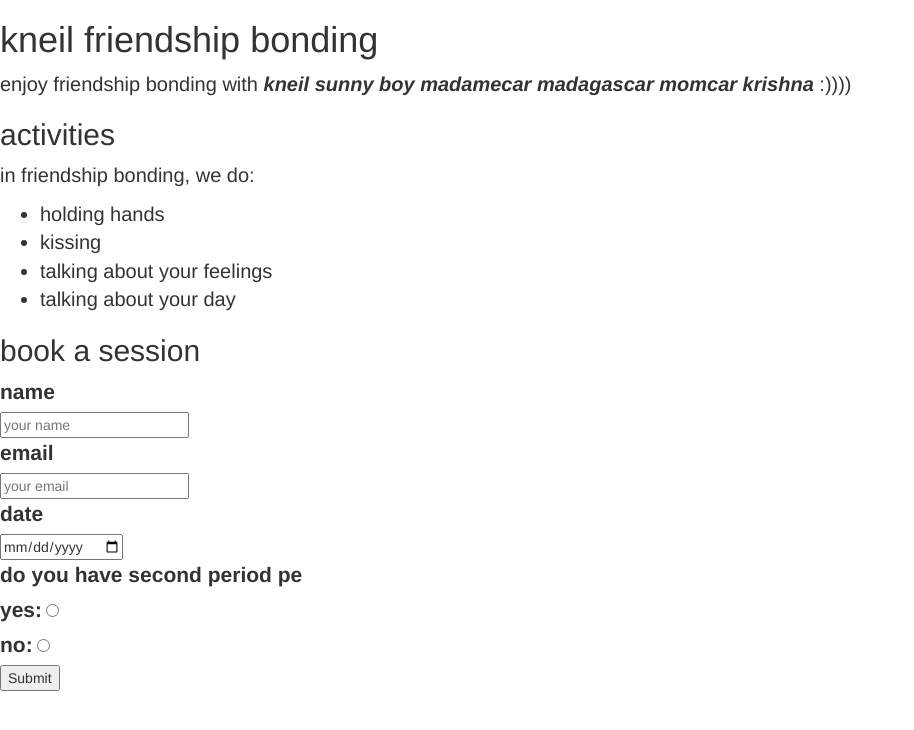
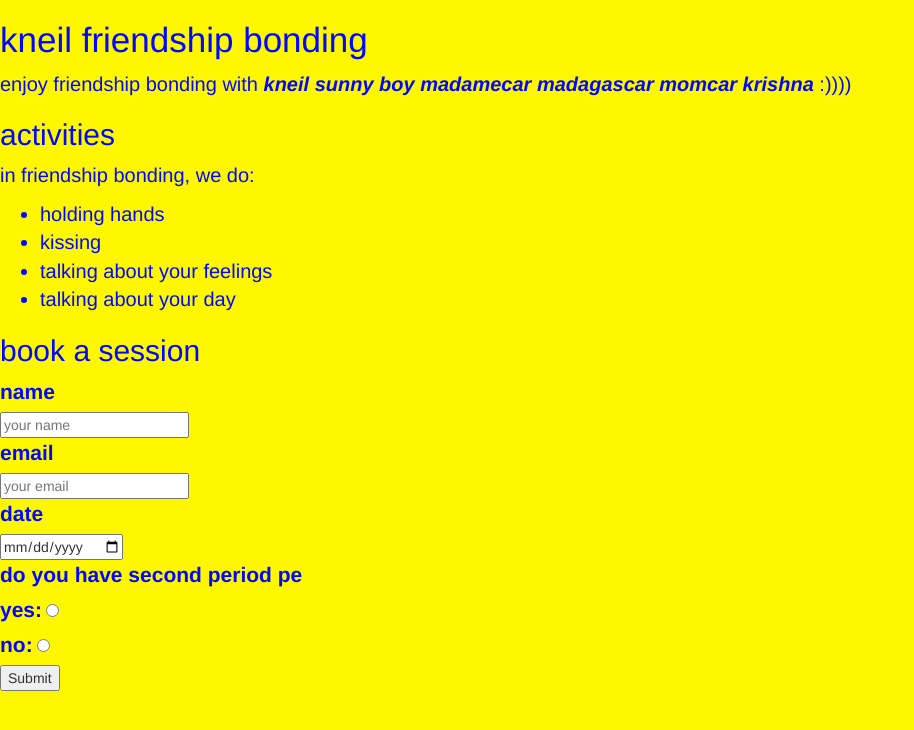
Before and after one commit to InfinitePower563/friendship-bonding, a plain HTML site: page index.html in a window 1280 px wide. Shown: the whole page, without its empty margins (0-914 px from the left). Drawn offline with nearby package versions, Linux system fonts and the light colour scheme.

Commit message:
add rainbow

```diff
--- a/index.html
+++ b/index.html
@@ -27,31 +27,35 @@
              }
         </script>
     </head>
-    <body>
-        <h1><span id="title">kneil friendship bonding</span></h1>
-        <p>enjoy friendship bonding with <span id="name"><b><i>kneil sunny boy madamecar madagascar momcar krishna</b></i></span> :))))</p>
-        <h2>activities</h2>
-        <p>in friendship bonding, we do:</p>
+    <body class="bg">
+        <h1><span id="title" class="text">kneil friendship bonding</span></h1>
+        <p class="text">enjoy friendship bonding with <span id="name"><b><i>kneil sunny boy madamecar madagascar momcar krishna</b></i></span> :))))</p>
+        <h2 class="text">activities</h2>
+        <p class="text">in friendship bonding, we do:</p>
         <ul>
-            <li>holding hands</li>
-            <li>kissing</li>
-            <li>talking about your feelings</li>
-            <li>talking about your day</li>
+            <li class="text">holding hands</li>
+            <li class="text">kissing</li>
+            <li class="text">talking about your feelings</li>
+            <li class="text">talking about your day</li>
         </ul>
-        <h2>book a session</h2>
-        <label for="name">name</label>
+        <h2 class="text">book a session</h2>
+        <label for="name" class="text">name</label>
         <br>
         <input type="text" id="name" name="name" placeholder="your name"><br>
-        <label for="email">email</label><br>
+        <label for="email" class="text">email</label><br>
         <input type="email" id="email" name="email" placeholder="your email"><br>
-        <label for="date">date</label><br>
+        <label for="date" class="text">date</label><br>
         <input type="date" id="date" name="date"><br>
-        <label for="time-confirm">do you have second period pe</label><br>
-        <label>yes:</label>
+        <label for="time-confirm" class="text">do you have second period pe</label><br>
+        <label class="text">yes:</label>
         <input type="radio" id="time-confirm-yes" name="time-confirm" value="yes"><br>
-        <label>no:</label>
+        <label class="text">no:</label>
         <input type="radio" id="time-confirm" name="time-confirm" value="no"><br>
         <button onclick="onFormSubmit();">Submit</button>
-        <p id="result"></p>
+        <p id="result" class="text"></p>
     </body>
+    <script src="script.js"></script>
+    <script>
+        bg();
+    </script>
 </html>
--- /dev/null
+++ b/script.js
@@ -0,0 +1,49 @@
+var bgPage = document.getElementsByClassName('bg')[0];
+var allText = document.getElementsByClassName('text');
+
+var r = 0,
+g = 0,
+b = 0;
+function complementColor () {
+    //find the complementary color given rgb values
+    red = 255 - r;
+    green = 255 - g;
+    blue = 255 - b;
+    //set the complementary color as the text color
+    for (var i = 0; i < allText.length; i++) {
+        allText[i].style.color = 'rgb('+red+','+green+','+blue+')';
+    }
+}
+function bg () {
+
+	if (r <= 255 && g == 0 && b == 0) {
+		r ++;
+	}
+
+	if (r == 255 && b == 0 && g <= 255) {
+		g ++;
+	}
+
+	if (r == 255 && g == 255 && b <= 255) {
+		b ++;
+	}
+
+	if (b == 255 && g == 255 && r > 0) {
+		r --;
+	}
+
+	if (r == 0 && b == 255 && g > 0) {
+		g --;
+	}
+
+	if (r == 0 && g == 0 && b > 0) {
+		b --;
+	}
+
+	setTimeout(function() {
+		bg();
+	}, 10);
+
+	bgPage.style.background = 'rgb('+r+','+g+','+b+')';
+    complementColor();
+}
--- a/style.css
+++ b/style.css
@@ -7,7 +7,7 @@ p {
 li {
     font-size: 20px;
 }
-span.title {
+span#title {
     font-size: 35px;
 }
 span.name {
```
Also changed, not shown: addresslol.html (deleted, +0 -5 lines).
